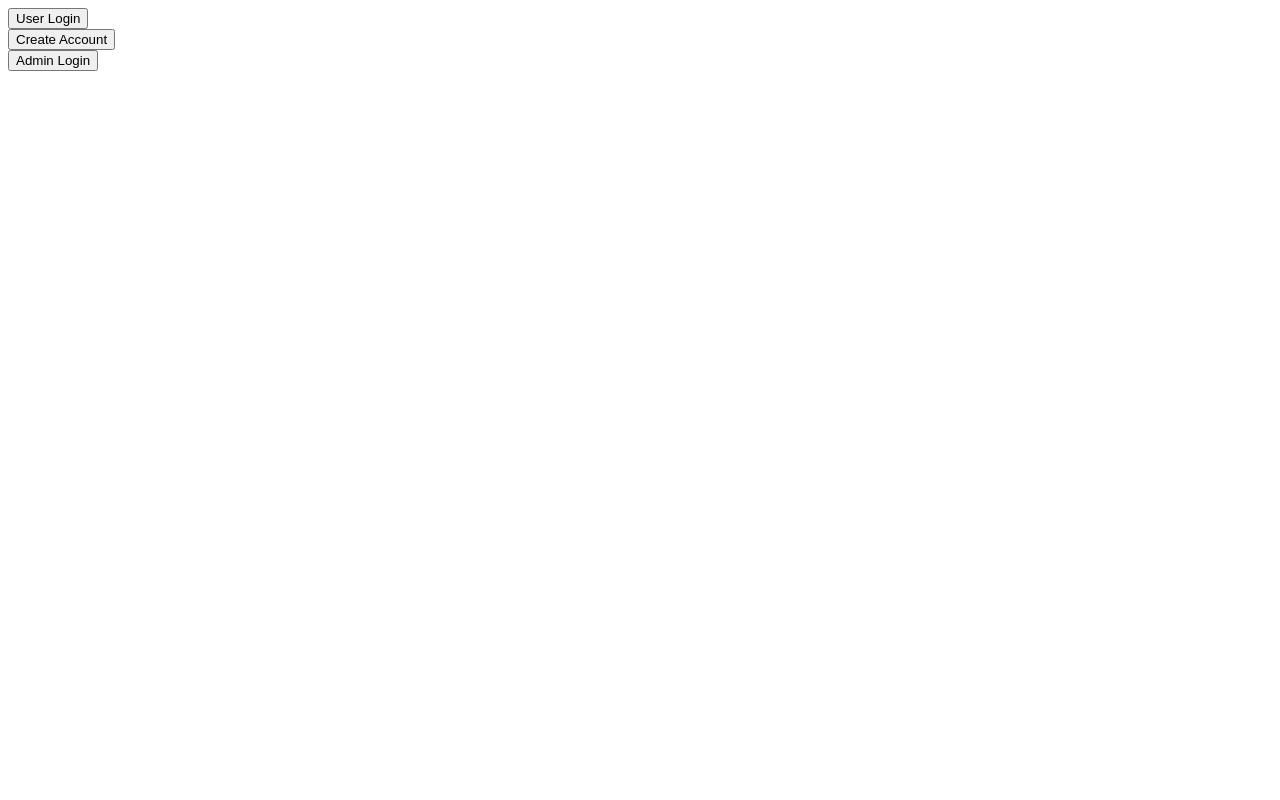
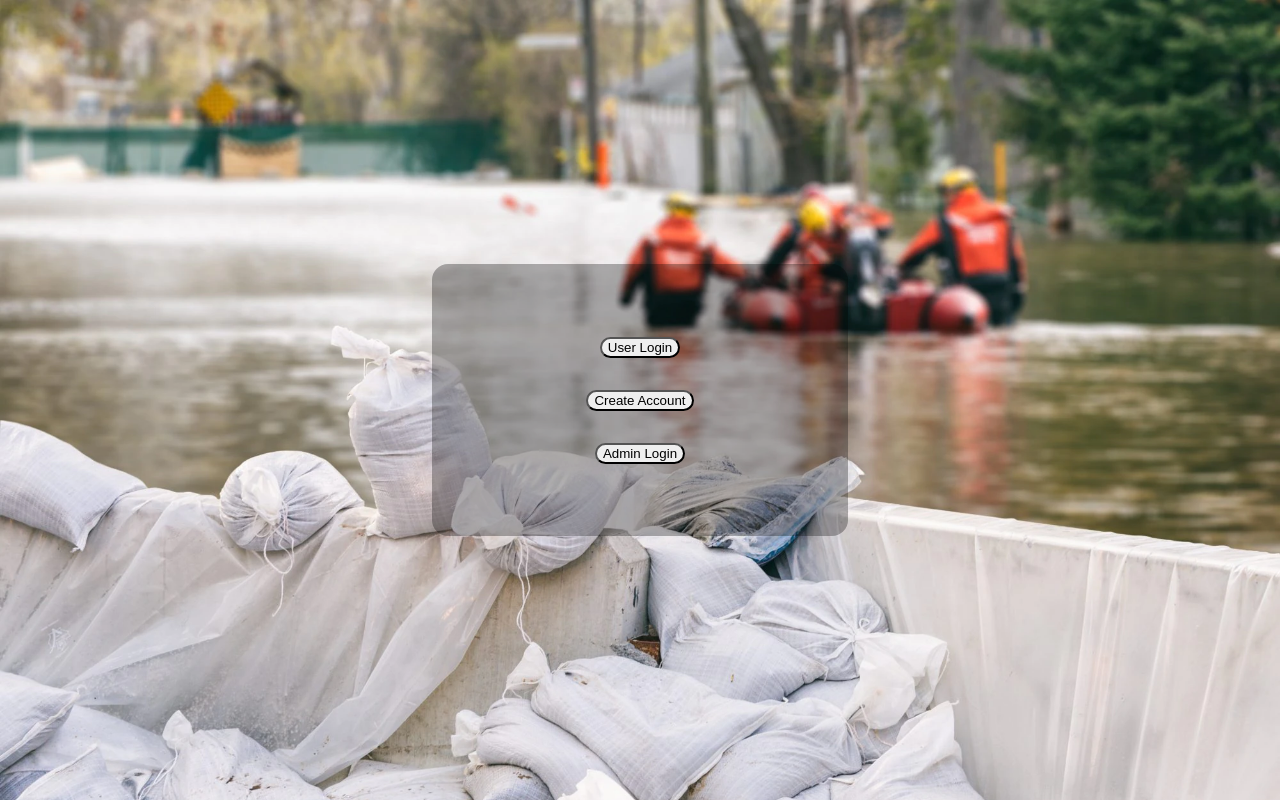
Before and after one commit to noah-hanka/globhack22, a Flask app: page / in a window 1280 px wide. Run offline with Flask 2, Linux system fonts and the light colour scheme.

Commit message:
noah push

```diff
--- a/static/landingpage.css
+++ b/static/landingpage.css
@@ -1,4 +1,32 @@
+body {
+    margin: 0;
+    padding: 0;
+}
+
 #mainpage {
-    background-color: black;
+    width: 100%;
+    height: 100vh;
     background-image: url("landingbackground.webp");
+    background-size: cover;
+    display: flex;
+    flex-direction: row;
+    align-items: center;
+    justify-content: center;
 }
+
+#box {
+    width: 30%;
+    height: 30%;
+    padding: 1rem;
+    border-radius: 1rem;
+    background-color: rgba(0, 0, 0, .3);
+    display: flex;
+    justify-content: center;
+    flex-direction: column;
+    align-items: center;
+}
+
+button {
+    margin: 1rem 0 1rem 0;
+    border-radius: 1rem;
+}
--- a/templates/landingpage.html
+++ b/templates/landingpage.html
@@ -5,7 +5,7 @@
     <meta http-equiv="X-UA-Compatible" content="IE=edge">
     <meta name="viewport" content="width=device-width, initial-scale=1.0">
     <title>Landing Page</title>
-    <link rel="stylesheet" href="">
+    <link rel="stylesheet" href="static/landingpage.css">
 </head>
 <body>
     <div id="mainpage">
```
